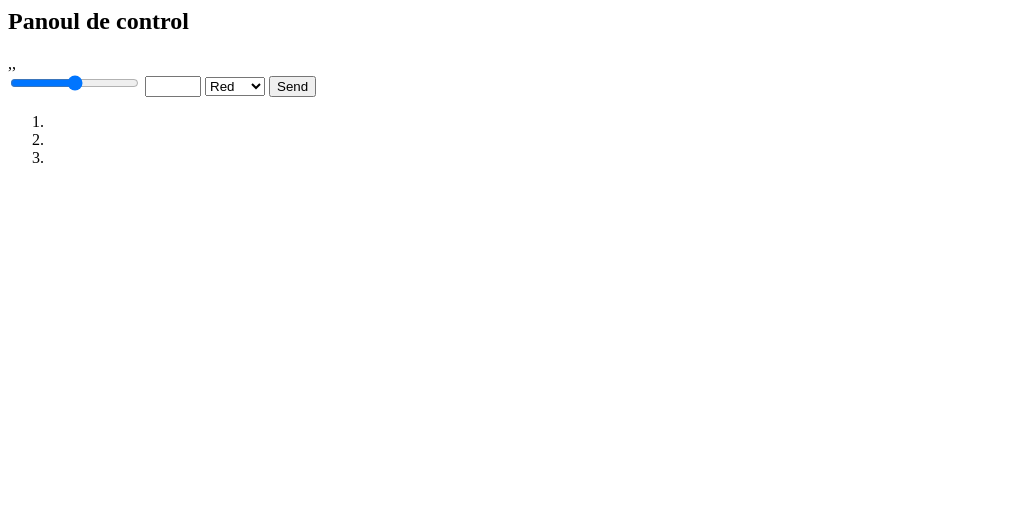
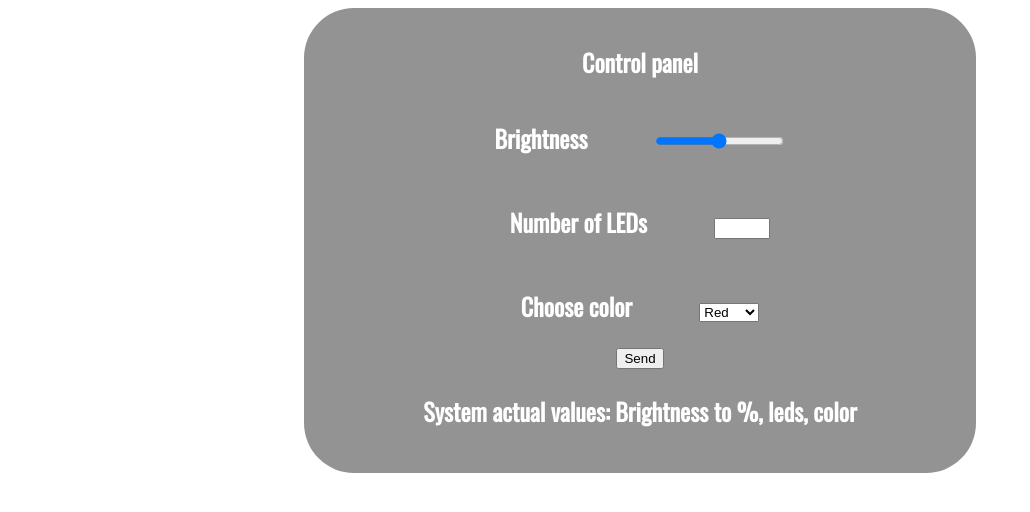
Before and after one commit to dragosnsandu/ESP32_WebInterface, a PHP site: page / in a window 1280 px wide. Shown: the top 512 px of the page, without its empty margins (0-1030 px from the left). Run offline with PHP 8.4, Linux system fonts and the light colour scheme; data that the repository does not hold is empty.

Commit message:
Add style.css file Improve design of the control panel Fix the issue with not keeping the last option of the color as selected option.

```diff
--- a/index.php
+++ b/index.php
@@ -1,13 +1,13 @@
+<!DOCTYPE html>
 <html>
 <head>
-<title>Test ESP</title>
+	<title>LED CONTROL PANEL</title>
+	<link rel="stylesheet" type="text/css" href="style.css">
+	<link href="https://fonts.googleapis.com/css?family=Oswald" rel="stylesheet">
 </head>
 <body>
-<h2>Panoul de control</h2>
 
 <?php
-
-//$valuesArray = file("values.txt");
 
 $handle = fopen("values.txt","rb");
 if ($handle)
@@ -35,7 +35,7 @@ $valuesArray[0] = $Bright;
 $valuesArray[1] = $NumberOfLeds;
 $valuesArray[2] = $Color;
 
-echo $valuesArray[0] . "," . $valuesArray[1] . "," . $valuesArray[2];
+// echo $valuesArray[0] . "," . $valuesArray[1] . "," . $valuesArray[2];
 
 $handle = fopen("values.txt","wb");
 if ($handle)
@@ -51,26 +51,35 @@ if ($handle)
 
 ?>
 
+<div id="wrapper">
+	<h1>Control panel</h1>
 	<form method="post">
+	<div class="brightness">
+		<p>Brightness</p>
 		<input type="range" name="brightness" value="<?php echo $Bright ?>" min="0" max="100" />
 		<!--<input type="range" name="numberofleds" value="<?php echo $NumberOfLeds ?>" min="0" max="16" />-->
+	</div>
+	<div class="numleds">
+		<p>Number of LEDs</p>
 		<input type="number" name="numberofleds" value="<?php echo $NumberOfLeds ?>" min="0" max="16">
-	<select name="colors" value=<?php echo $Color ?>>
-		<option value="Red">Red</option>
-		<option value="Green">Green</option>
-		<option value="Blue">Blue</option>
-		<option value="Pink">Pink</option>
-		<option value="White">White</option>
+	</div>
+	<div class="colors">
+		<p>Choose color</p>
+		<select name="colors">
+			<option <?php if( $Color == "Red" ) echo "selected" ?> value="Red">Red</option>
+			<option <?php if( $Color == "Green" ) echo "selected" ?> value="Green">Green</option>
+			<option <?php if( $Color == "Blue" ) echo "selected" ?> value="Blue">Blue</option>
+			<option <?php if( $Color == "Pink" ) echo "selected" ?> value="Pink">Pink</option>
+			<option <?php if( $Color == "White" ) echo "selected" ?> value="White">White</option>
 		</select>
-	<input type="submit" value="Send">
+	</div>
+	<div class="results">
+		<input type="submit" value="Send" id="submit">
+		<div id="Values">
+			<p>System actual values: Brightness to <?php echo $Bright . "%, " . $NumberOfLeds . " leds, " .  $Color . " color" ?></p>
+		</div>
+	</div>
 	</form>
-
-<div id="Values" style="">
-<ol>
-	<li id="brightnessValue"><?php echo $Bright ?></li>
-	<li id="numberofledsValue"><?php echo $NumberOfLeds ?></li>
-	<li id="colorValue"><?php echo $Color ?></li>
-</ol>
 </div>
 
 <div id="hiddenValues" style="display:none">
--- /dev/null
+++ b/style.css
@@ -0,0 +1,38 @@
+#wrapper {
+	width: 50%;
+	margin: 0 auto;
+	background-color: #939393;
+	padding: 20px;
+	border-radius: 50px;
+	text-align center;
+}
+
+#wrapper, .brightness, .numleds, .colors {
+	text-align: center;
+}
+
+#wrapper p, #wrapper h1 {
+	display: inline-block;
+	font-size: 1.5em;
+	font-family: 'Oswald', sans-serif;
+	font-weight: Bold;
+	color: #FFF;
+}
+
+.brightness input {
+	margin-left: 10%;
+	display: inline-block;
+}
+
+.numleds input, .colors select{
+	margin-left: 10%;
+	display: inline-block;
+}
+
+.results {
+	text-align: center;
+}
+
+.results input {
+	display: inline-block;
+}
```
Lines whose indentation alone changed are shown as unchanged.
